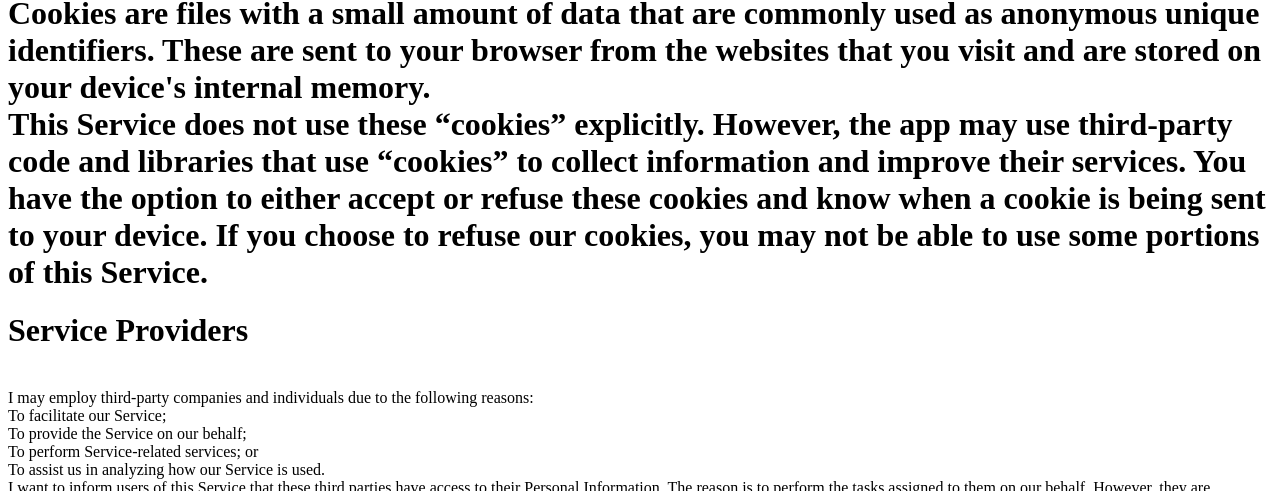
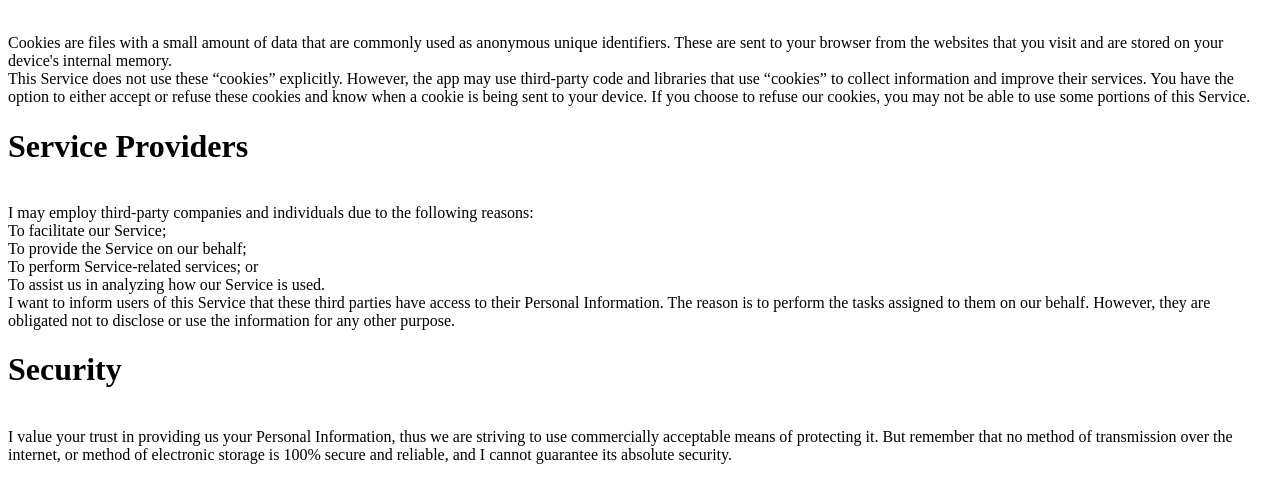
Before and after one commit to GamesTavern/gamestavern.github.io, a plain HTML site: page index.html in a window 1280 px wide. Shown: the part 614-1105 px from the top of the page. Drawn offline with Linux system fonts and the light colour scheme.

Commit message:
Update index.html

```diff
--- a/index.html
+++ b/index.html
@@ -26,7 +26,7 @@ Unity
 <br>
 I want to inform you that whenever you use my Service, in a case of an error in the app I collect data and information (through third-party products) on your phone called Log Data. This Log Data may include information such as your device Internet Protocol (“IP”) address, device name, operating system version, the configuration of the app when utilizing my Service, the time and date of your use of the Service, and other statistics.
 <br>
-<h1>Cookies
+<h1>Cookies</h1>
 <br>
 Cookies are files with a small amount of data that are commonly used as anonymous unique identifiers. These are sent to your browser from the websites that you visit and are stored on your device's internal memory.
 <br>
```
